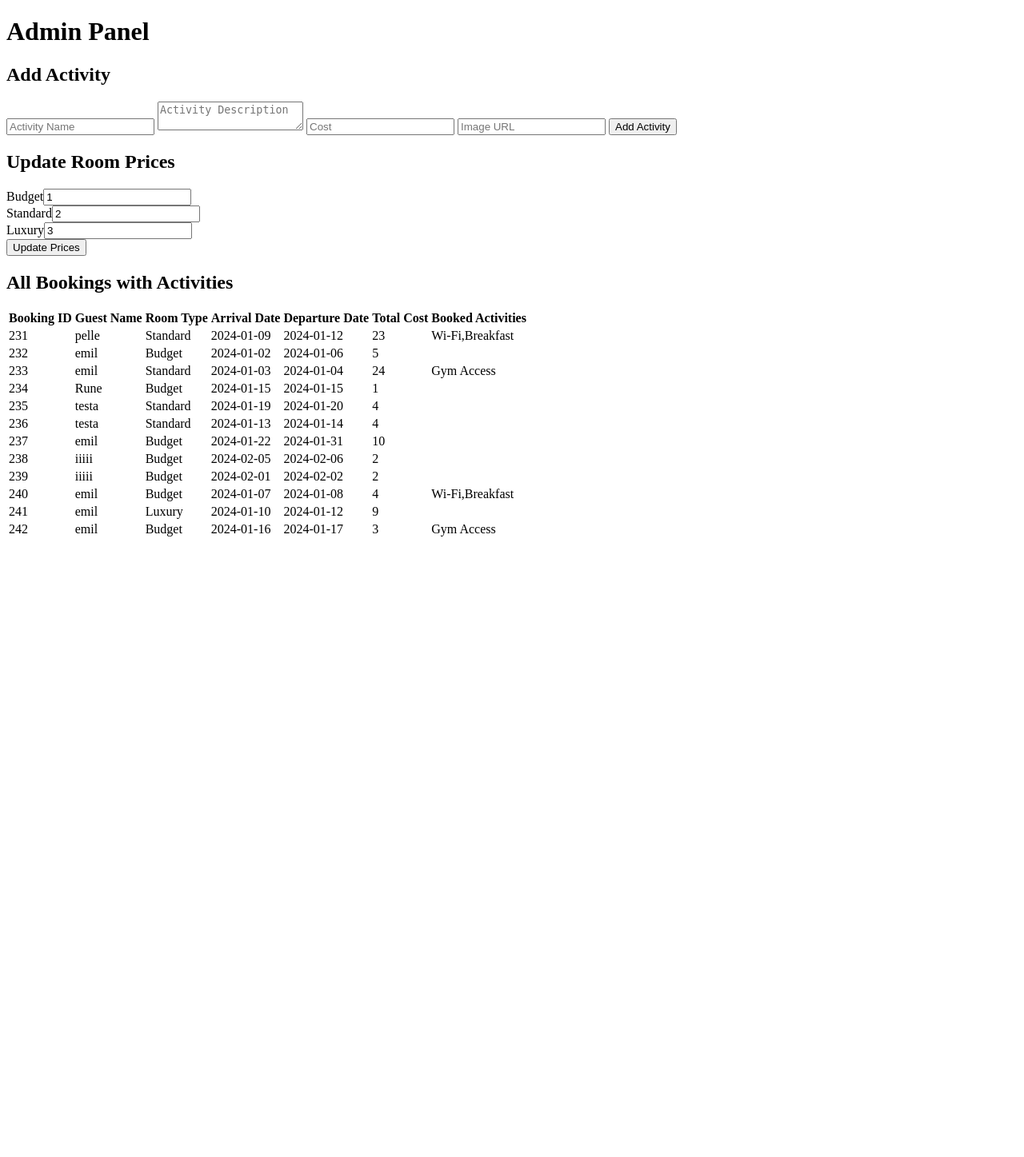
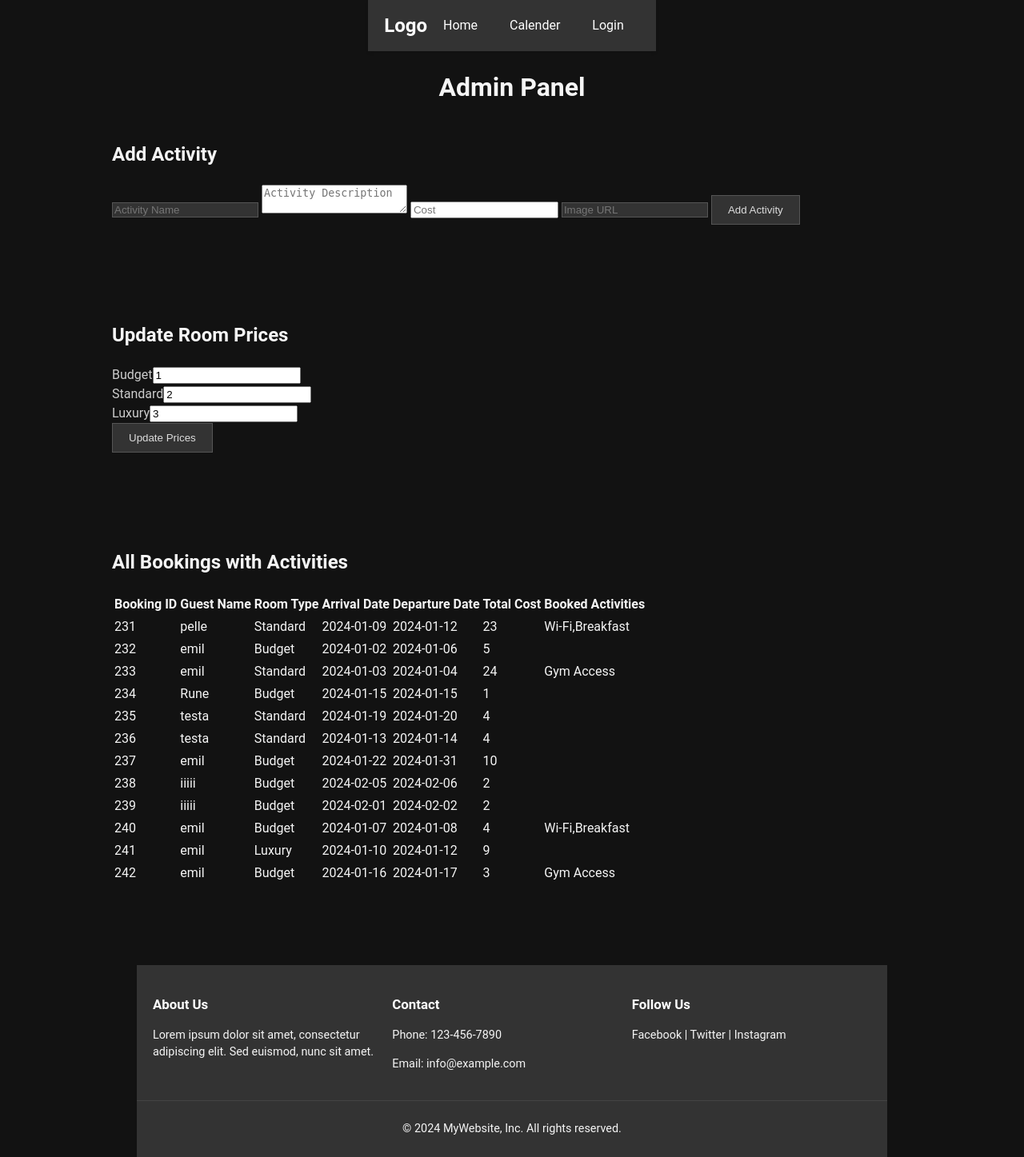
Before and after one commit to arebrinkemil/yrgopelago, a PHP site: page /app/admin/admin.php in a window 1280 px wide. Shown: the whole page at 80% size. Before the commit the page ends 671 px from the top, so only its background shows below. Run offline with PHP 8.4, Linux system fonts and the light colour scheme; the visitor is signed in with stand-in values (Sample User, id 1); data comes from the database, SQL or seed files in the repository; both versions use the stored data as it was after the commit.

Commit message:
some views + style

```diff
--- a/app/admin/admin.php
+++ b/app/admin/admin.php
@@ -35,12 +35,12 @@ if ($_SERVER['REQUEST_METHOD'] == 'POST' && isset($_POST['add_activity'])) {
     $cost = $_POST['activity_cost'];
     $image_url = $_POST['activity_image_url'];
 
-    addActivity($name, $description, $cost, $image_url, $pdo);
+    addActivity($name, $description, $cost, $image_url, $db);
 }
 
 if ($_SERVER['REQUEST_METHOD'] == 'POST' && isset($_POST['update_prices'])) {
     foreach ($_POST['rooms'] as $room_id => $price) {
-        updateRoomPrice($room_id, $price, $pdo);
+        updateRoomPrice($room_id, $price, $db);
     }
 }
 function getAllBookingsWithActivities($db)
@@ -68,16 +68,13 @@ function getAllBookingsWithActivities($db)
 // Fetch all bookings with their activities
 $bookingsWithActivities = getAllBookingsWithActivities($db);
 
+
+
+require '../views/header.php';
+
+require '../views/navbar.php';
+
 ?>
-
-<!DOCTYPE html>
-<html>
-
-<head>
-    <title>Admin Panel</title>
-</head>
-
-<body>
 <h1>Admin Panel</h1>
 <section>
     <h2>Add Activity</h2>
@@ -134,6 +131,6 @@ $bookingsWithActivities = getAllBookingsWithActivities($db);
         </tbody>
     </table>
 </section>
-</body>
-
-</html>
+<?php
+require '../views/footer.php';
+?>
--- /dev/null
+++ b/app/views/footer.php
@@ -0,0 +1,27 @@
+<footer class="footer">
+    <div class="footer-content">
+        <div class="footer-section">
+            <h3>About Us</h3>
+            <p>Lorem ipsum dolor sit amet, consectetur adipiscing elit. Sed euismod, nunc sit amet.</p>
+        </div>
+        <div class="footer-section">
+            <h3>Contact</h3>
+            <p>Phone: 123-456-7890</p>
+            <p>Email: info@example.com</p>
+        </div>
+        <div class="footer-section">
+            <h3>Follow Us</h3>
+            <p>
+                <a href="#">Facebook</a> |
+                <a href="#">Twitter</a> |
+                <a href="#">Instagram</a>
+            </p>
+        </div>
+    </div>
+    <div class="footer-bottom">
+        <p>&copy; 2024 MyWebsite, Inc. All rights reserved.</p>
+    </div>
+</footer>
+</body>
+
+</html>
--- a/app/views/header.php
+++ b/app/views/header.php
@@ -0,0 +1,13 @@
+<!DOCTYPE html>
+<html>
+<!-- FullCalendar CSS -->
+
+<head>
+    <title>Booking Form</title>
+    <link href="https://unpkg.com/fullcalendar@5/main.min.css" rel="stylesheet" />
+    <script src="https://unpkg.com/fullcalendar@5/main.min.js"></script>
+    <link rel="stylesheet" href="/public/style.css" />
+    <script src="https://unpkg.com/htmx.org"></script>
+</head>
+
+<body>
--- /dev/null
+++ b/app/views/navbar.php
@@ -0,0 +1,9 @@
+<nav class="navbar">
+    <div class="nav-logo">Logo</div>
+    <div class="nav-links">
+        <a href="/public/index.php" class="nav-item">Home</a>
+        <a href="/public/calender.php" class="nav-item">Calender</a>
+        <a href="/public/login.php" class="nav-item">Login</a>
+
+    </div>
+</nav>
--- a/public/booking.php
+++ b/public/booking.php
@@ -29,7 +29,11 @@ if (!empty($guestName) && !empty($startDate) && !empty($endDate) && !empty($room
         error_log($_SESSION['totalPrice']);
         $totalCost = $_SESSION['totalPrice'];
 
+
+
         // $paymentResult = processPayment($paymentKey, $totalCost);
+
+        //byt ut för att testa payment
         $paymentResult['success'] = true;
 
         if ($paymentResult['success']) {
--- a/public/style.css
+++ b/public/style.css
@@ -1,3 +1,12 @@
+html,
+body {
+  height: 100%;
+}
+
+main {
+  flex: 1 0 auto;
+}
+
 body {
   font-family: 'Roboto', sans-serif;
   font-size: 16px;
@@ -13,10 +22,55 @@ body {
   align-items: center;
 }
 
+.navbar {
+  display: flex;
+  justify-content: space-between;
+  align-items: center;
+  background-color: #333;
+  color: white;
+  padding: 0 20px;
+  box-shadow: 0 2px 4px rgba(0, 0, 0, 0.1);
+}
+
+.nav-logo {
+  font-size: 1.5em;
+  font-weight: bold;
+}
+
+.nav-links {
+  display: flex;
+}
+
+.nav-item {
+  text-decoration: none;
+  color: white;
+  padding: 20px;
+  transition: background-color 0.3s ease;
+}
+
+.nav-item:hover {
+  background-color: #555;
+}
+
+@media (max-width: 600px) {
+  .navbar {
+    flex-direction: column;
+  }
+  .nav-links {
+    flex-direction: column;
+    width: 100%;
+  }
+  .nav-item {
+    text-align: center;
+    width: 100%;
+    box-sizing: border-box;
+  }
+}
+
 section {
   width: 90%;
   max-width: 1000px;
-  margin-bottom: 600px;
+  margin-bottom: 100px;
 }
 
 .selected-range {
@@ -172,3 +226,52 @@ label img {
   font-size: 1.5em;
   color: white;
 }
+
+.footer {
+  background-color: #333;
+  color: #f5f5f5;
+  font-size: 0.9em;
+  flex-shrink: 0;
+}
+
+.footer-content {
+  display: flex;
+  justify-content: space-around;
+  padding: 20px;
+  align-items: top;
+}
+
+.footer-section {
+  flex: 1;
+  min-width: 150px;
+}
+
+.footer-section h3 {
+  color: #fff;
+  margin-bottom: 10px;
+}
+
+.footer-section a {
+  color: #f5f5f5;
+  text-decoration: none;
+}
+
+.footer-section a:hover {
+  text-decoration: underline;
+}
+
+.footer-bottom {
+  text-align: center;
+  padding: 10px;
+  border-top: 1px solid #444;
+}
+
+@media (max-width: 600px) {
+  .footer-content {
+    flex-direction: column;
+    text-align: center;
+  }
+  .footer-section {
+    margin-bottom: 20px;
+  }
+}
```
Also changed, not shown: public/calender.php (added, +54 -0 lines), public/index.html (deleted, +0 -80 lines), public/index.php (added, +8 -0 lines), public/login.php (+11 -11 lines), app/database/hoteldatabase.db. Lines whose indentation alone changed are shown as unchanged.
